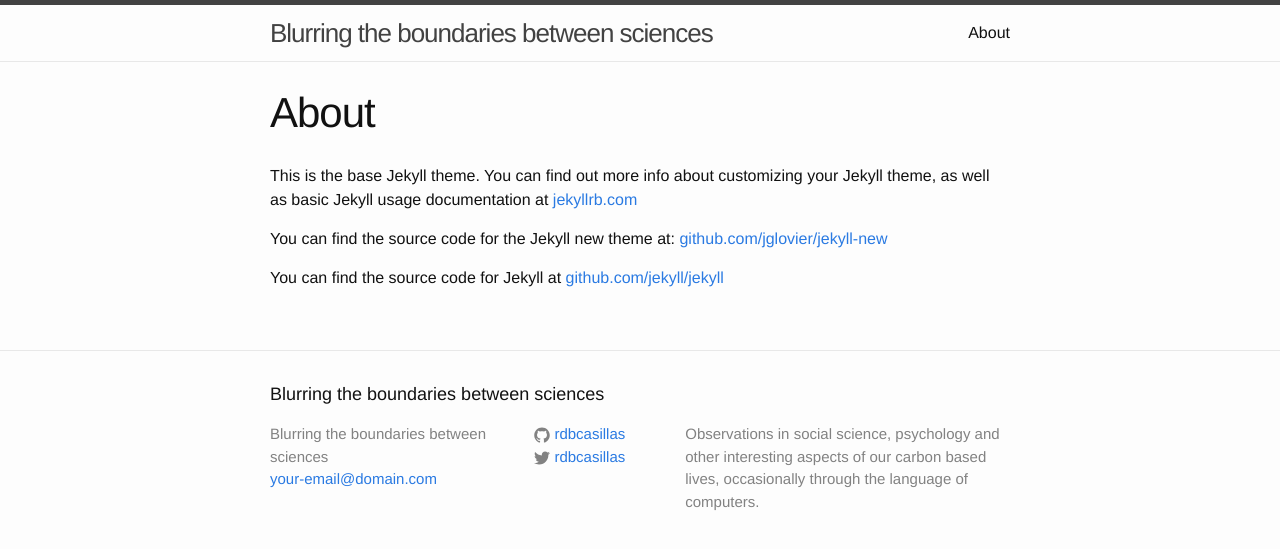
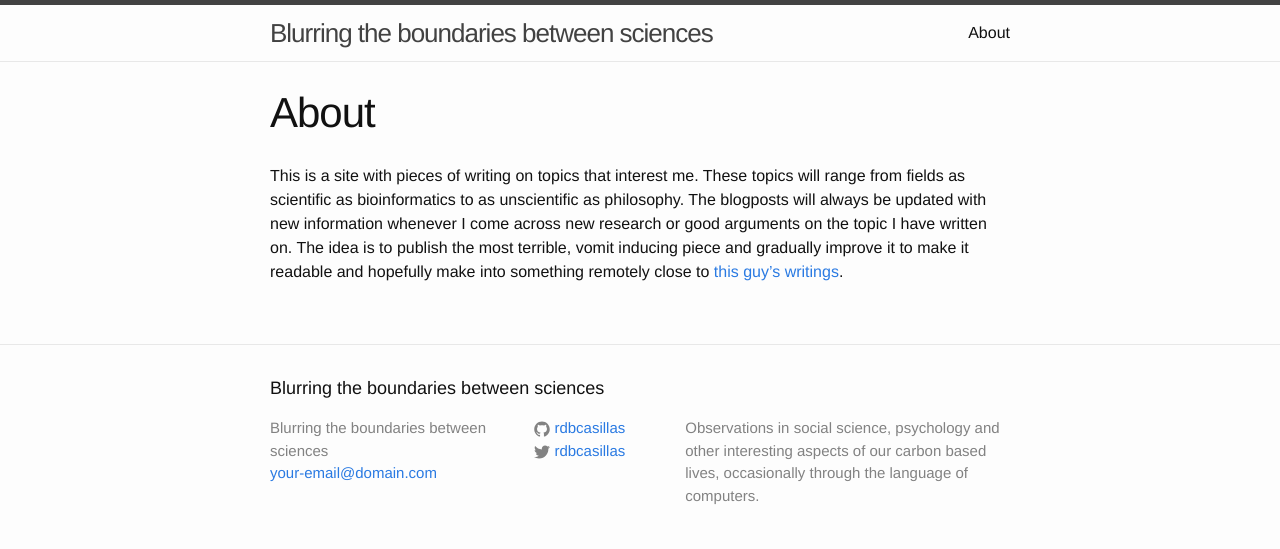
Before and after one commit to rdbcasillas/rdbcasillas.github.io, a Jekyll site: the page built from about.md, in a window 1280 px wide. Shown: the top 549 px of the page. Built offline with Jekyll 4.4.1, drawn with Linux system fonts in a browser that asks for light colours; Markdown is read by kramdown in place of the engine named in the settings.

Commit message:
few changes in about page

```diff
--- a/about.md
+++ b/about.md
@@ -4,8 +4,5 @@
 permalink: /about/
 ---
 
-This is the base Jekyll theme. You can find out more info about customizing your Jekyll theme, as well as basic Jekyll usage documentation at [jekyllrb.com](http://jekyllrb.com/)
-
-You can find the source code for the Jekyll new theme at: [github.com/jglovier/jekyll-new](https://github.com/jglovier/jekyll-new)
-
-You can find the source code for Jekyll at [github.com/jekyll/jekyll](https://github.com/jekyll/jekyll)
+This is a site with pieces of writing on topics that interest me. These topics will range from fields as scientific as bioinformatics to as unscientific as philosophy. The blogposts will always be updated with new information whenever I come across new research or
+good arguments on the topic I have written on. The idea is to publish the most terrible, vomit inducing piece and gradually improve it to make it readable and hopefully make into something remotely close to [this guy's writings](gwern.net).
```
